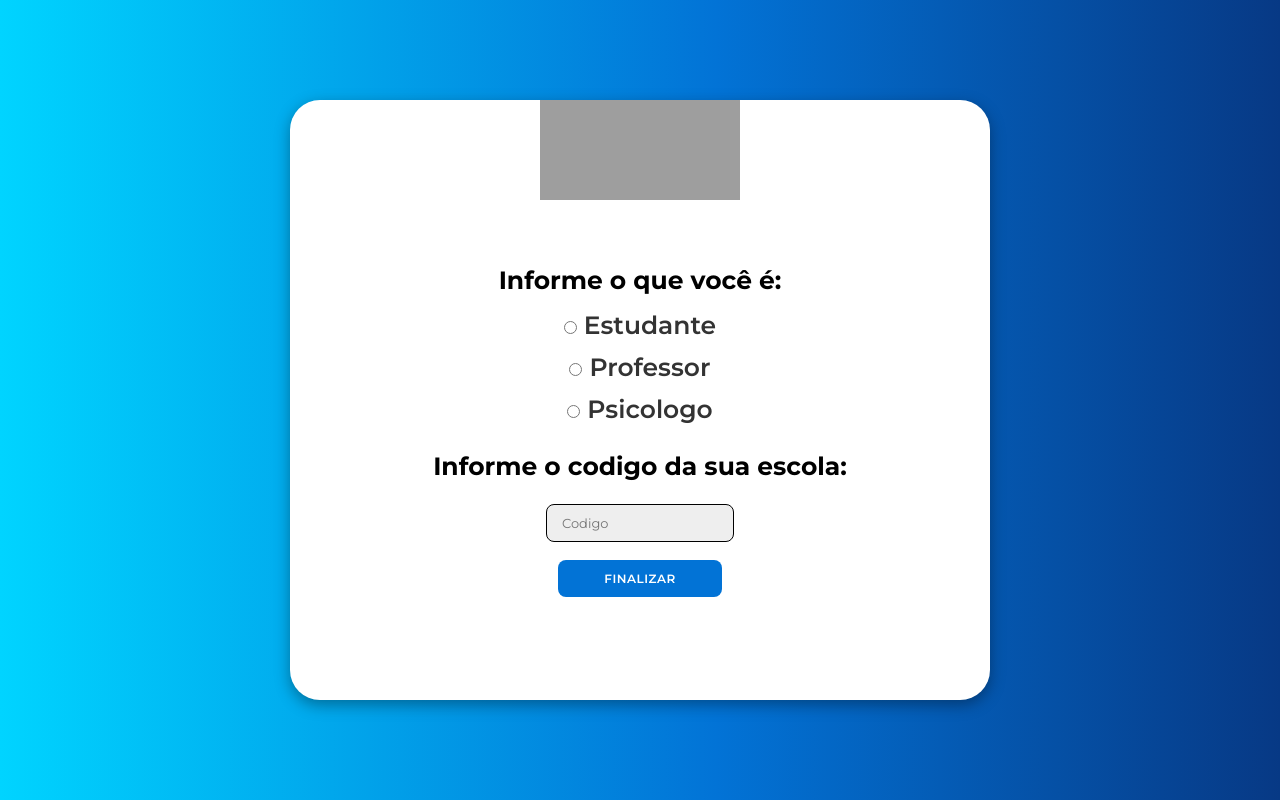
After one commit to Middleware-26/site-nexus, a PHP site: the page made by tela_login/oquevoceé.html in a window 1280 px wide. The commit adds this page. Run offline with PHP 8.4, Linux system fonts and the light colour scheme; grey boxes are pictures that could not be loaded.

Commit message:
oquevoceé

```diff
--- /dev/null
+++ b/tela_login/oquevoceé.html
@@ -0,0 +1,38 @@
+<!DOCTYPE html>
+<html lang="pt-br">
+<head>
+    <meta charset="UTF-8">
+    <meta name="viewport" content="width=device-width, initial-scale=1.0">
+    <link rel="stylesheet" href="style.css">
+    <title>Nexus oquevoceé</title>
+</head>
+<body>
+    <div class="container2" id="container2">
+        <div class="logo2">
+            <img src="/logo/nexusbola.png" alt="">
+        </div>
+
+            <div class="oquetué">
+                <h1>Informe o que você é:</h1>
+                <div class="tué">
+                    <input type="radio" id="estudante" name="estudante">
+                    <label for="estudante">Estudante</label>
+                </div>
+
+                <div class="tué">
+                    <input type="radio" id="professor" name="professor">
+                    <label for="professor">Professor</label>
+                </div>
+
+                 <div class="tué">
+                    <input type="radio" id="psicologo" name="psicologo">
+                    <label for="psicologo">Psicologo</label>
+                </div>
+
+                <h1>Informe o codigo da sua escola: </h1>
+                <input type="text" id="cod" placeholder="Codigo">
+                <button type="submit">Finalizar</button>
+            </div>
+    </div>
+</body>
+</html>
--- a/tela_login/style.css
+++ b/tela_login/style.css
@@ -8,6 +8,7 @@
     box-sizing: border-box;
     font-family: 'Montserrat', sans-serif;
 }
+
 
 /* Estiliza o corpo da página */
 body {
@@ -57,6 +58,81 @@ body {
     min-height: 480px;
     margin: auto;
     transform: translate(250px, 0); /* Desloca para a direita */
+}
+
+/* Estiliza o container principal do formulário */
+.container2 {
+    background-color: #fff;
+    border-radius: 30px;   /* arredondar os cantos de um elemento */
+    box-shadow: 0 5px 15px rgba(0, 0, 0, 0.35); /* Sombra ao redor */
+    position: relative;
+    overflow: hidden; /* o conteúdo extra que ultrapassar os limites do elemento será ocultado */
+    width: 700px;
+    max-width: 100%;
+    min-height: 600px;
+    margin: auto;
+}
+
+.logo2 {
+    display: flex;
+    justify-content: center;
+    align-items: center;
+
+}
+
+/* Define tamanho do logo */
+.logo2 img {
+    height: 100px; /* Altura */
+    width: 200px;  /* Largura  */
+}
+
+.oquetué {
+    display: flex;
+    justify-content: center;
+    align-items: center;
+    flex-direction: column;
+    margin-top: 50px;
+}
+
+
+.oquetué h1 {
+    font-size: 25px;
+    display: flex;
+    margin-top: 15px;
+    margin-bottom: 15px;
+}
+
+
+.tué {
+    font-size: 25px;
+    font-weight: 600;
+    color: #333;
+    margin-bottom: 10px;
+
+}
+
+.container2 input {
+    background-color: #eee;
+    border: 1px solid black;
+    margin: 8px 0;
+    padding: 10px 15px;
+    font-size: 13px;
+    border-radius: 8px;
+    outline: none;  /* 	Remover a borda de foco de elementos interativos (botões, inputs etc). */
+}
+
+.container2 button {
+    background-color: #0273D6;
+    color: #fff;
+    font-size: 12px;
+    padding: 10px 45px;
+    border: 1px solid transparent;
+    border-radius: 8px;
+    font-weight: 600;
+    letter-spacing: 0.5px;
+    text-transform: uppercase; /* transforma o texto em maiúsculas */
+    margin-top: 10px;
+    cursor: pointer;
 }
 
 /* Estiliza parágrafos dentro do container */
```
Also changed, not shown: tela_login/login.html (+32 -64 lines), tela_login/script.js (+21 -4 lines).
